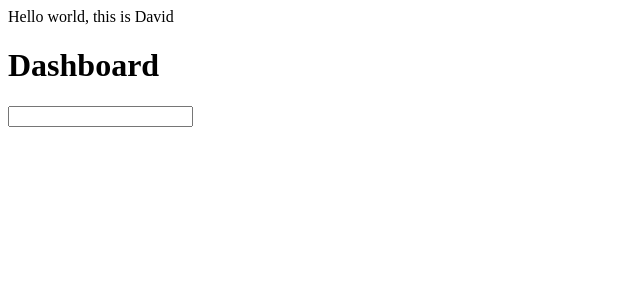
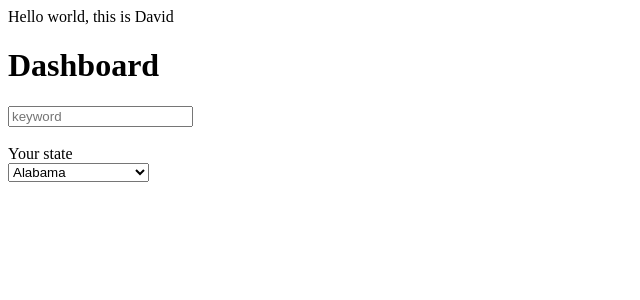
Before and after one commit to EZsunshine/job-search-application, a React (Create React App) app: page / in a window 1280 px wide. Shown: the top 300 px of the page, without its empty margins (0-640 px from the left). Built offline with nearby package versions, Linux system fonts and the light colour scheme.

Commit message:
added state dropdown

```diff
--- a/src/Dashboard/dashboard.js
+++ b/src/Dashboard/dashboard.js
@@ -5,9 +5,67 @@
             <h1>Dashboard</h1>
             <div>
                 <form>
-                    <input id="name" name="name">
+                    <input id="keyword" name="keyword" placeholder="keyword">
 
                     </input>
+                    <br />
+                    <br />
+                    <label>Your state</label>
+                    <br />
+                    <select>
+
+                        <option value="AL">Alabama</option>
+                        <option value="AK">Alaska</option>
+                        <option value="AZ">Arizona</option>
+                        <option value="AR">Arkansas</option>
+                        <option value="CA">California</option>
+                        <option value="CO">Colorado</option>
+                        <option value="CT">Connecticut</option>
+                        <option value="DE">Delaware</option>
+                        <option value="DC">District Of Columbia</option>
+                        <option value="FL">Florida</option>
+                        <option value="GA">Georgia</option>
+                        <option value="HI">Hawaii</option>
+                        <option value="ID">Idaho</option>
+                        <option value="IL">Illinois</option>
+                        <option value="IN">Indiana</option>
+                        <option value="IA">Iowa</option>
+                        <option value="KS">Kansas</option>
+                        <option value="KY">Kentucky</option>
+                        <option value="LA">Louisiana</option>
+                        <option value="ME">Maine</option>
+                        <option value="MD">Maryland</option>
+                        <option value="MA">Massachusetts</option>
+                        <option value="MI">Michigan</option>
+                        <option value="MN">Minnesota</option>
+                        <option value="MS">Mississippi</option>
+                        <option value="MO">Missouri</option>
+                        <option value="MT">Montana</option>
+                        <option value="NE">Nebraska</option>
+                        <option value="NV">Nevada</option>
+                        <option value="NH">New Hampshire</option>
+                        <option value="NJ">New Jersey</option>
+                        <option value="NM">New Mexico</option>
+                        <option value="NY">New York</option>
+                        <option value="NC">North Carolina</option>
+                        <option value="ND">North Dakota</option>
+                        <option value="OH">Ohio</option>
+                        <option value="OK">Oklahoma</option>
+                        <option value="OR">Oregon</option>
+                        <option value="PA">Pennsylvania</option>
+                        <option value="RI">Rhode Island</option>
+                        <option value="SC">South Carolina</option>
+                        <option value="SD">South Dakota</option>
+                        <option value="TN">Tennessee</option>
+                        <option value="TX">Texas</option>
+                        <option value="UT">Utah</option>
+                        <option value="VT">Vermont</option>
+                        <option value="VA">Virginia</option>
+                        <option value="WA">Washington</option>
+                        <option value="WV">West Virginia</option>
+                        <option value="WI">Wisconsin</option>
+                        <option value="WY">Wyoming</option>
+</select>
                 </form>
             </div>
         </div>
```
